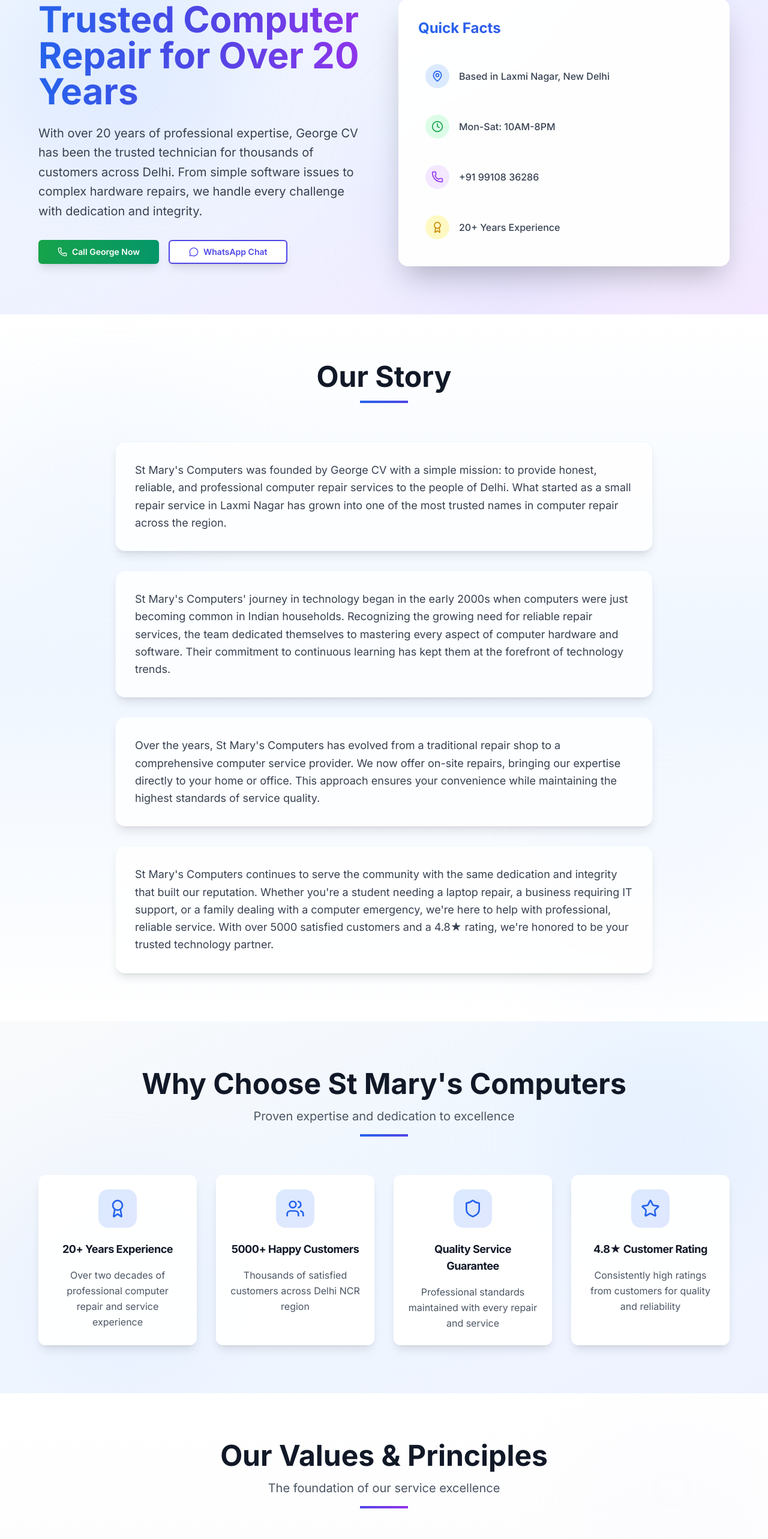
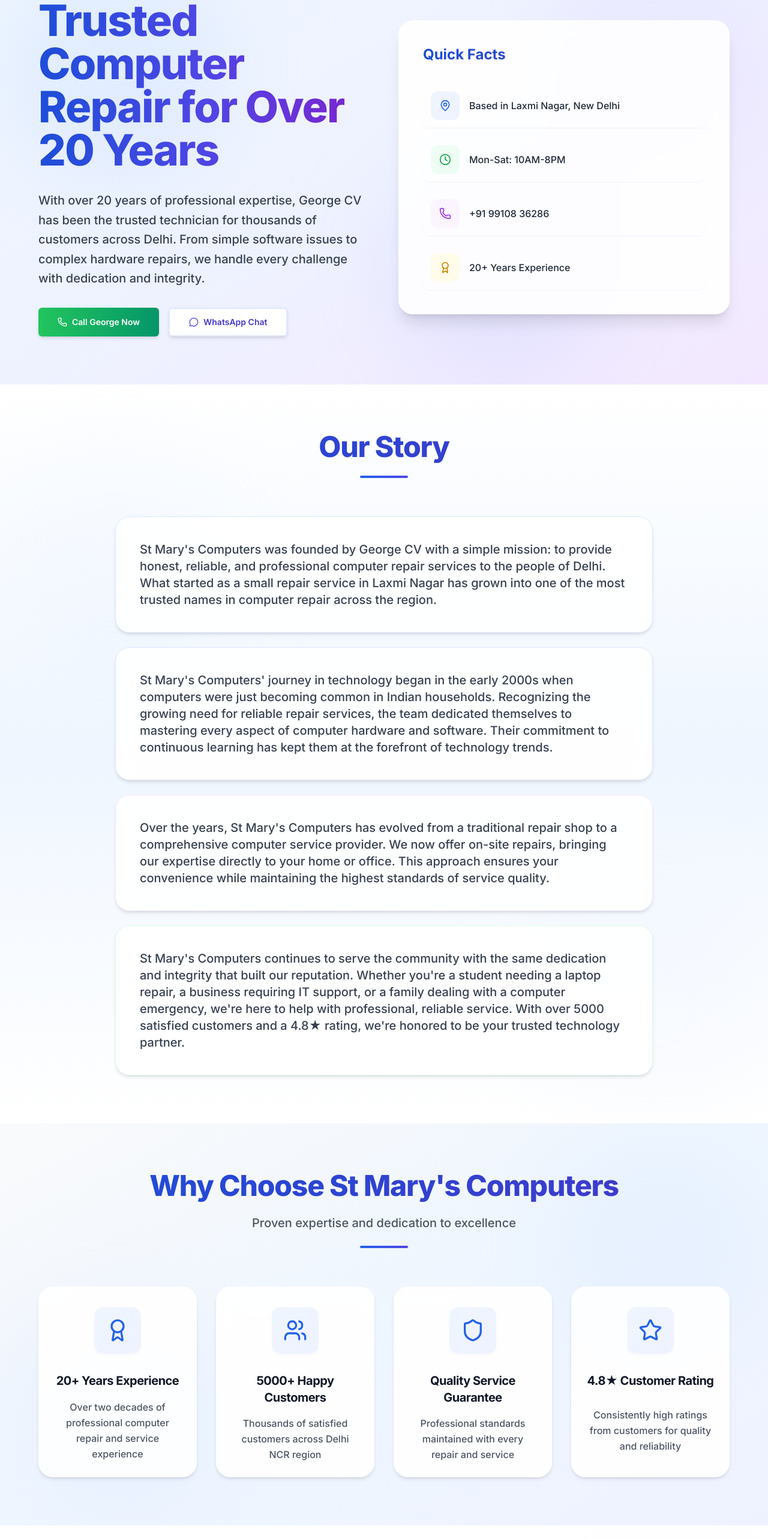
Before and after one commit to dariogeorge21/st-marys-computers, a Next.js app: page /about in a window 1280 px wide. Shown: the part 151-2717 px from the top of the page at 60% size. Built offline with nearby package versions, Linux system fonts and the light colour scheme.

Commit message:
style: enhance typography, button interactions, and card aesthetics on the about page

```diff
--- a/app/about/page.tsx
+++ b/app/about/page.tsx
@@ -66,60 +66,61 @@ export default function AboutPage() {
         <div className="relative max-w-6xl mx-auto">
           <div className="grid lg:grid-cols-2 gap-12 items-center">
             <div className="animate-fade-in">
-              <h1 className="text-5xl lg:text-6xl font-bold text-gray-900 mb-6 leading-tight bg-clip-text text-transparent bg-gradient-to-r from-blue-600 via-indigo-600 to-purple-600">
+              <h1 className="text-5xl lg:text-7xl font-extrabold text-transparent bg-clip-text bg-gradient-to-r from-blue-700 via-indigo-600 to-purple-700 tracking-tight mb-6 pb-2">
                 Trusted Computer Repair for Over 20 Years
               </h1>
-              <p className="text-xl text-gray-700 mb-8 leading-relaxed">
+              <p className="text-xl text-gray-700 mb-8 leading-relaxed font-medium">
                 With over 20 years of professional expertise, George CV has been the trusted technician for thousands of customers across Delhi. From simple software issues to complex hardware repairs, we handle every challenge with dedication and integrity.
               </p>
 
               <div className="flex flex-col sm:flex-row gap-4">
-                <Button size="lg" className="bg-gradient-to-r from-green-600 to-emerald-600 hover:from-green-700 hover:to-emerald-700 text-white font-semibold shadow-lg hover:shadow-xl transition-all duration-300" asChild>
+                <Button size="lg" className="h-12 px-8 bg-gradient-to-r from-green-500 to-emerald-600 hover:from-green-600 hover:to-emerald-700 text-white font-semibold shadow-md hover:shadow-lg transition-all duration-300 hover:-translate-y-0.5 group" asChild>
                   <a href="tel:+919910836286" className="flex items-center gap-2">
-                    <Phone className="w-5 h-5" />
+                    <Phone className="w-5 h-5 group-hover:rotate-12 transition-transform duration-300" />
                     Call George Now
                   </a>
                 </Button>
-                <Button size="lg" className="bg-white border-2 border-indigo-600 text-indigo-600 hover:bg-indigo-50 font-semibold shadow-lg hover:shadow-xl transition-all duration-300" asChild>
+                <Button size="lg" className="h-12 px-8 bg-white border-2 border-indigo-100 text-indigo-700 hover:border-indigo-200 hover:bg-indigo-50/50 font-semibold shadow-md hover:shadow-lg transition-all duration-300 hover:-translate-y-0.5 group" asChild>
                   <a
                     href="https://wa.me/919910836286?text=Hi%20George%2C%20I%20need%20computer%20repair%20service"
                     target="_blank"
                     rel="noopener noreferrer"
                     className="flex items-center gap-2"
                   >
-                    <MessageCircle className="w-5 h-5" />
+                    <MessageCircle className="w-5 h-5 group-hover:scale-110 transition-transform duration-300 text-indigo-600" />
                     WhatsApp Chat
                   </a>
                 </Button>
               </div>
             </div>
 
-            <div className="animate-fade-in animation-delay-300 bg-white/95 backdrop-blur-sm p-8 rounded-2xl shadow-2xl border border-white/20 hover:shadow-2xl transition-all duration-300">
-              <h3 className="text-2xl font-bold bg-clip-text text-transparent bg-gradient-to-r from-blue-600 to-indigo-600 mb-8">Quick Facts</h3>
-              <div className="space-y-5">
-                <div className="flex items-center gap-4 p-3 rounded-lg hover:bg-blue-50 transition-colors">
-                  <div className="w-10 h-10 bg-blue-100 rounded-full flex items-center justify-center">
-                    <MapPin className="w-5 h-5 text-blue-600" />
+            <div className="animate-fade-in animation-delay-300 bg-white/90 backdrop-blur-md p-8 sm:p-10 rounded-3xl shadow-xl border border-white/40 hover:shadow-2xl transition-all duration-500 relative overflow-hidden group/facts">
+              <div className="absolute inset-0 bg-gradient-to-br from-blue-50/50 to-indigo-50/50 opacity-0 group-hover/facts:opacity-100 transition-opacity duration-500 pointer-events-none"></div>
+              <h3 className="text-2xl font-bold bg-clip-text text-transparent bg-gradient-to-r from-blue-700 to-indigo-700 mb-8 relative z-10">Quick Facts</h3>
+              <div className="space-y-4 relative z-10">
+                <div className="flex items-center gap-4 p-3 rounded-xl hover:bg-white transition-colors duration-300 shadow-sm hover:shadow-md border border-transparent hover:border-blue-100 group">
+                  <div className="w-12 h-12 bg-gradient-to-br from-blue-50 to-indigo-50 group-hover:from-blue-100 group-hover:to-indigo-100 rounded-xl flex items-center justify-center transition-colors">
+                    <MapPin className="w-5 h-5 text-blue-600 group-hover:scale-110 group-hover:-rotate-3 transition-transform duration-300" />
                   </div>
-                  <span className="text-gray-700 font-medium">Based in Laxmi Nagar, New Delhi</span>
+                  <span className="text-gray-800 font-medium">Based in Laxmi Nagar, New Delhi</span>
                 </div>
-                <div className="flex items-center gap-4 p-3 rounded-lg hover:bg-green-50 transition-colors">
-                  <div className="w-10 h-10 bg-green-100 rounded-full flex items-center justify-center">
-                    <Clock className="w-5 h-5 text-green-600" />
+                <div className="flex items-center gap-4 p-3 rounded-xl hover:bg-white transition-colors duration-300 shadow-sm hover:shadow-md border border-transparent hover:border-green-100 group">
+                  <div className="w-12 h-12 bg-gradient-to-br from-green-50 to-emerald-50 group-hover:from-green-100 group-hover:to-emerald-100 rounded-xl flex items-center justify-center transition-colors">
+                    <Clock className="w-5 h-5 text-green-600 group-hover:scale-110 group-hover:-rotate-3 transition-transform duration-300" />
                   </div>
-                  <span className="text-gray-700 font-medium">Mon-Sat: 10AM-8PM</span>
+                  <span className="text-gray-800 font-medium">Mon-Sat: 10AM-8PM</span>
                 </div>
-                <div className="flex items-center gap-4 p-3 rounded-lg hover:bg-purple-50 transition-colors">
-                  <div className="w-10 h-10 bg-purple-100 rounded-full flex items-center justify-center">
-                    <Phone className="w-5 h-5 text-purple-600" />
+                <div className="flex items-center gap-4 p-3 rounded-xl hover:bg-white transition-colors duration-300 shadow-sm hover:shadow-md border border-transparent hover:border-purple-100 group">
+                  <div className="w-12 h-12 bg-gradient-to-br from-purple-50 to-fuchsia-50 group-hover:from-purple-100 group-hover:to-fuchsia-100 rounded-xl flex items-center justify-center transition-colors">
+                    <Phone className="w-5 h-5 text-purple-600 group-hover:scale-110 group-hover:-rotate-3 transition-transform duration-300" />
                   </div>
-                  <span className="text-gray-700 font-medium">+91 99108 36286</span>
+                  <span className="text-gray-800 font-medium">+91 99108 36286</span>
                 </div>
-                <div className="flex items-center gap-4 p-3 rounded-lg hover:bg-yellow-50 transition-colors">
-                  <div className="w-10 h-10 bg-yellow-100 rounded-full flex items-center justify-center">
-                    <Award className="w-5 h-5 text-yellow-600" />
+                <div className="flex items-center gap-4 p-3 rounded-xl hover:bg-white transition-colors duration-300 shadow-sm hover:shadow-md border border-transparent hover:border-yellow-100 group">
+                  <div className="w-12 h-12 bg-gradient-to-br from-yellow-50 to-amber-50 group-hover:from-yellow-100 group-hover:to-amber-100 rounded-xl flex items-center justify-center transition-colors">
+                    <Award className="w-5 h-5 text-yellow-600 group-hover:scale-110 group-hover:-rotate-3 transition-transform duration-300" />
                   </div>
-                  <span className="text-gray-700 font-medium">20+ Years Experience</span>
+                  <span className="text-gray-800 font-medium">20+ Years Experience</span>
                 </div>
               </div>
             </div>
@@ -136,13 +137,13 @@ export default function AboutPage() {
 
         <div className="max-w-4xl mx-auto relative z-10">
           <div className="text-center mb-16 animate-fade-in">
-            <h2 className="text-4xl md:text-5xl font-bold text-gray-900 mb-4">Our Story</h2>
-            <div className="h-1 w-20 bg-gradient-to-r from-blue-600 to-indigo-600 mx-auto"></div>
+            <h2 className="text-4xl md:text-5xl font-extrabold text-transparent bg-clip-text bg-gradient-to-r from-blue-700 to-indigo-700 tracking-tight mb-4 pb-2">Our Story</h2>
+            <div className="h-1 w-20 bg-gradient-to-r from-blue-600 to-indigo-600 mx-auto rounded-full"></div>
           </div>
 
-          <div className="space-y-8">
-            <div className="group bg-white/80 backdrop-blur-sm p-8 rounded-2xl shadow-lg hover:shadow-2xl transition-all duration-300 border border-blue-100/50 animate-fade-in animation-delay-100">
-              <p className="text-lg text-gray-700 leading-relaxed">
+          <div className="space-y-6">
+            <div className="group bg-white/90 backdrop-blur-md p-8 sm:p-10 rounded-3xl shadow-md hover:shadow-xl hover:-translate-y-1 transition-all duration-300 border border-blue-100 animate-fade-in animation-delay-100">
+              <p className="text-lg sm:text-xl text-gray-700 leading-relaxed font-medium">
                 St Mary&apos;s Computers was founded by George CV with a simple mission: to provide
                 honest, reliable, and professional computer repair services to the people of Delhi.
                 What started as a small repair service in Laxmi Nagar has grown into one of the most
@@ -150,8 +151,8 @@ export default function AboutPage() {
               </p>
             </div>
 
-            <div className="group bg-white/80 backdrop-blur-sm p-8 rounded-2xl shadow-lg hover:shadow-2xl transition-all duration-300 border border-indigo-100/50 animate-fade-in animation-delay-200">
-              <p className="text-lg text-gray-700 leading-relaxed">
+            <div className="group bg-white/90 backdrop-blur-md p-8 sm:p-10 rounded-3xl shadow-md hover:shadow-xl hover:-translate-y-1 transition-all duration-300 border border-indigo-100 animate-fade-in animation-delay-200">
+              <p className="text-lg sm:text-xl text-gray-700 leading-relaxed font-medium">
                 St Mary&apos;s Computers&apos; journey in technology began in the early 2000s when computers were just becoming
                 common in Indian households. Recognizing the growing need for reliable repair services,
                 the team dedicated themselves to mastering every aspect of computer hardware and software. Their
@@ -159,8 +160,8 @@ export default function AboutPage() {
               </p>
             </div>
 
-            <div className="group bg-white/80 backdrop-blur-sm p-8 rounded-2xl shadow-lg hover:shadow-2xl transition-all duration-300 border border-purple-100/50 animate-fade-in animation-delay-300">
-              <p className="text-lg text-gray-700 leading-relaxed">
+            <div className="group bg-white/90 backdrop-blur-md p-8 sm:p-10 rounded-3xl shadow-md hover:shadow-xl hover:-translate-y-1 transition-all duration-300 border border-purple-100 animate-fade-in animation-delay-300">
+              <p className="text-lg sm:text-xl text-gray-700 leading-relaxed font-medium">
                 Over the years, St Mary&apos;s Computers has evolved from a traditional repair shop to a
                 comprehensive computer service provider. We now offer on-site repairs, bringing our
                 expertise directly to your home or office. This approach ensures your convenience while
@@ -168,8 +169,8 @@ export default function AboutPage() {
               </p>
             </div>
 
-            <div className="group bg-white/80 backdrop-blur-sm p-8 rounded-2xl shadow-lg hover:shadow-2xl transition-all duration-300 border border-green-100/50 animate-fade-in animation-delay-400">
-              <p className="text-lg text-gray-700 leading-relaxed">
+            <div className="group bg-white/90 backdrop-blur-md p-8 sm:p-10 rounded-3xl shadow-md hover:shadow-xl hover:-translate-y-1 transition-all duration-300 border border-green-100 animate-fade-in animation-delay-400">
+              <p className="text-lg sm:text-xl text-gray-700 leading-relaxed font-medium">
                 St Mary&apos;s Computers continues to serve the community with the same dedication and
                 integrity that built our reputation. Whether you&apos;re a student needing a laptop repair,
                 a business requiring IT support, or a family dealing with a computer emergency, we&apos;re
@@ -190,22 +191,22 @@ export default function AboutPage() {
 
         <div className="max-w-6xl mx-auto relative z-10">
           <div className="text-center mb-16 animate-fade-in">
-            <h2 className="text-4xl md:text-5xl font-bold text-gray-900 mb-4">Why Choose St Mary&apos;s Computers</h2>
-            <p className="text-xl text-gray-600 max-w-3xl mx-auto">Proven expertise and dedication to excellence</p>
-            <div className="h-1 w-20 bg-gradient-to-r from-blue-600 to-indigo-600 mx-auto mt-4"></div>
+            <h2 className="text-4xl md:text-5xl font-extrabold text-transparent bg-clip-text bg-gradient-to-r from-blue-700 to-indigo-700 tracking-tight mb-4 pb-2">Why Choose St Mary&apos;s Computers</h2>
+            <p className="text-lg sm:text-xl text-gray-600 max-w-3xl mx-auto font-medium">Proven expertise and dedication to excellence</p>
+            <div className="h-1 w-20 bg-gradient-to-r from-blue-600 to-indigo-600 mx-auto mt-6 rounded-full"></div>
           </div>
 
-          <div className="grid md:grid-cols-2 lg:grid-cols-4 gap-8">
+          <div className="grid md:grid-cols-2 lg:grid-cols-4 gap-6 sm:gap-8">
             {achievements.map((achievement, index) => (
-              <Card key={index} className="border-0 shadow-lg hover:shadow-2xl transition-all duration-300 bg-white/95 backdrop-blur-sm group hover:translate-y-[-8px] overflow-hidden animate-fade-in" style={{animationDelay: `${index * 100}ms`}}>
-                <CardHeader className="text-center pb-4">
-                  <div className="w-16 h-16 bg-gradient-to-br from-blue-100 to-indigo-100 rounded-2xl flex items-center justify-center mx-auto mb-4 group-hover:scale-110 transition-transform duration-300">
-                    <achievement.icon className="w-8 h-8 text-blue-600" />
+              <Card key={index} className="flex flex-col border border-white shadow-md hover:shadow-xl transition-all duration-300 bg-white/90 backdrop-blur-md group hover:-translate-y-2 overflow-hidden animate-fade-in rounded-3xl h-full" style={{animationDelay: `${index * 100}ms`}}>
+                <CardHeader className="text-center pb-4 pt-8">
+                  <div className="w-20 h-20 bg-gradient-to-br from-blue-50 to-indigo-50 group-hover:from-blue-100 group-hover:to-indigo-100 rounded-2xl flex items-center justify-center mx-auto mb-6 shadow-sm border border-white group-hover:scale-110 group-hover:-rotate-3 transition-all duration-300">
+                    <achievement.icon className="w-10 h-10 text-blue-600" />
                   </div>
-                  <CardTitle className="text-lg font-bold text-gray-900">{achievement.title}</CardTitle>
+                  <CardTitle className="text-xl font-bold text-gray-900 group-hover:text-blue-700 transition-colors">{achievement.title}</CardTitle>
                 </CardHeader>
-                <CardContent>
-                  <p className="text-gray-600 text-center leading-relaxed">{achievement.description}</p>
+                <CardContent className="flex-grow flex flex-col justify-center">
+                  <p className="text-gray-600 font-medium text-center leading-relaxed">{achievement.description}</p>
                 </CardContent>
               </Card>
             ))}
@@ -222,19 +223,19 @@ export default function AboutPage() {
 
         <div className="max-w-6xl mx-auto relative z-10">
           <div className="text-center mb-16 animate-fade-in">
-            <h2 className="text-4xl md:text-5xl font-bold text-gray-900 mb-4">Our Values & Principles</h2>
-            <p className="text-xl text-gray-600">The foundation of our service excellence</p>
-            <div className="h-1 w-20 bg-gradient-to-r from-indigo-600 to-purple-600 mx-auto mt-4"></div>
+            <h2 className="text-4xl md:text-5xl font-extrabold text-transparent bg-clip-text bg-gradient-to-r from-indigo-700 to-purple-700 tracking-tight mb-4 pb-2">Our Values & Principles</h2>
+            <p className="text-lg sm:text-xl text-gray-600 font-medium">The foundation of our service excellence</p>
+            <div className="h-1 w-20 bg-gradient-to-r from-indigo-600 to-purple-600 mx-auto mt-6 rounded-full"></div>
           </div>
 
-          <div className="grid md:grid-cols-2 gap-8">
+          <div className="grid md:grid-cols-2 gap-6 sm:gap-8">
             {values.map((value, index) => (
-              <Card key={index} className="border-0 shadow-lg hover:shadow-2xl transition-all duration-300 bg-white/95 backdrop-blur-sm group overflow-hidden animate-fade-in hover:translate-y-[-4px]" style={{animationDelay: `${index * 100}ms`}}>
-                <CardHeader className="bg-gradient-to-r from-indigo-50 to-purple-50 border-b">
-                  <CardTitle className="text-xl bg-clip-text text-transparent bg-gradient-to-r from-indigo-600 to-purple-600">{value.title}</CardTitle>
+              <Card key={index} className="flex flex-col border border-white shadow-md hover:shadow-xl transition-all duration-300 bg-white/90 backdrop-blur-md group overflow-hidden animate-fade-in hover:-translate-y-1 rounded-3xl h-full" style={{animationDelay: `${index * 100}ms`}}>
+                <CardHeader className="bg-gradient-to-r from-indigo-50/50 to-purple-50/50 border-b border-white/50 group-hover:from-indigo-100/50 group-hover:to-purple-100/50 transition-colors duration-500 pb-5 pt-6 px-8">
+                  <CardTitle className="text-xl font-bold bg-clip-text text-transparent bg-gradient-to-r from-indigo-700 to-purple-700">{value.title}</CardTitle>
                 </CardHeader>
-                <CardContent className="pt-6">
-                  <p className="text-gray-700 leading-relaxed">{value.description}</p>
+                <CardContent className="pt-6 px-8 pb-8 flex-grow">
+                  <p className="text-gray-600 font-medium leading-relaxed">{value.description}</p>
                 </CardContent>
               </Card>
             ))}
@@ -270,27 +271,27 @@ export default function AboutPage() {
         </div>
 
         <div className="max-w-4xl mx-auto text-center relative z-10">
-          <h2 className="text-4xl md:text-5xl font-bold text-gray-900 mb-6 animate-fade-in">Ready to Experience the Difference?</h2>
-          <p className="text-xl text-gray-700 mb-8 max-w-3xl mx-auto animate-fade-in animation-delay-100">
+          <h2 className="text-4xl md:text-5xl font-extrabold text-transparent bg-clip-text bg-gradient-to-r from-blue-700 to-indigo-700 tracking-tight mb-6 pb-2 animate-fade-in">Ready to Experience the Difference?</h2>
+          <p className="text-lg sm:text-xl text-gray-600 mb-10 max-w-3xl mx-auto animate-fade-in animation-delay-100 font-medium">
             Join thousands of satisfied customers who trust St Mary&apos;s Computers for all their
             computer repair and service needs. Contact us today for professional, reliable service.
           </p>
 
           <div className="flex flex-col sm:flex-row gap-4 justify-center animate-fade-in animation-delay-200">
-            <Button size="lg" className="bg-gradient-to-r from-green-600 to-emerald-600 hover:from-green-700 hover:to-emerald-700 text-white font-semibold shadow-lg hover:shadow-xl transition-all duration-300" asChild>
+            <Button size="lg" className="h-12 px-8 bg-gradient-to-r from-green-500 to-emerald-600 hover:from-green-600 hover:to-emerald-700 text-white font-semibold shadow-md hover:shadow-lg transition-all duration-300 hover:-translate-y-0.5 group" asChild>
               <a href="tel:+919910836286" className="flex items-center gap-2">
-                <Phone className="w-5 h-5" />
+                <Phone className="w-5 h-5 group-hover:rotate-12 transition-transform duration-300" />
                 Call +91 99108 36286
               </a>
             </Button>
-            <Button size="lg" className="bg-white border-2 border-blue-600 text-blue-600 hover:bg-blue-50 font-semibold shadow-lg hover:shadow-xl transition-all duration-300" asChild>
+            <Button size="lg" className="h-12 px-8 bg-white border-2 border-blue-100 text-blue-700 hover:border-blue-200 hover:bg-blue-50/50 font-semibold shadow-md hover:shadow-lg transition-all duration-300 hover:-translate-y-0.5 group" asChild>
               <a
                 href="https://wa.me/919910836286?text=Hi%2C%20I%20would%20like%20to%20know%20more%20about%20your%20services"
                 target="_blank"
                 rel="noopener noreferrer"
                 className="flex items-center gap-2"
               >
-                <MessageCircle className="w-5 h-5" />
+                <MessageCircle className="w-5 h-5 group-hover:scale-110 transition-transform duration-300 text-blue-600" />
                 Start WhatsApp Chat
               </a>
             </Button>
```
